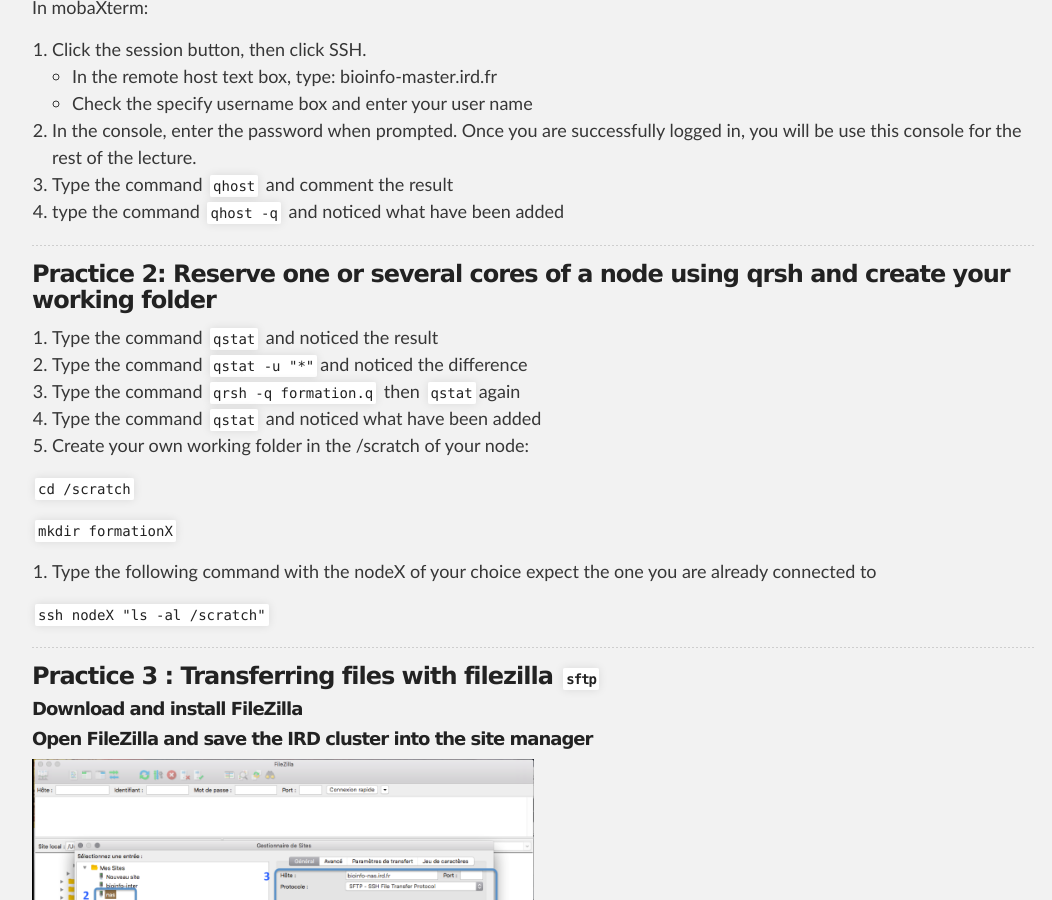
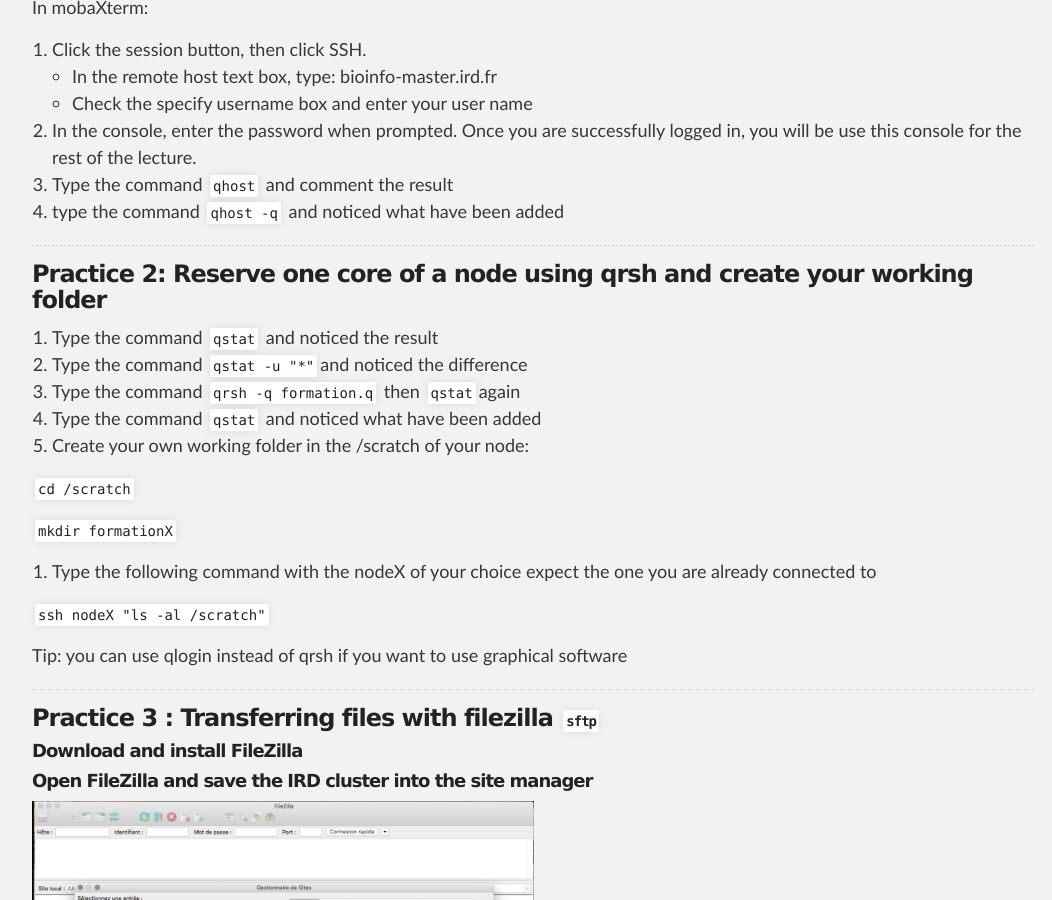
Before and after one commit to SouthGreenPlatform/trainings, a Jekyll site: the page built from _pages/hpc/hpcPractice.md, in a window 1280 px wide and 900 px high, scrolled down 1814 px. Shown: the whole window, without its empty margins (106-1158 px from the left). Built offline with Jekyll 4.4.1, drawn with Linux system fonts in a browser that asks for light colours; nearby versions of some CDN libraries; some of the changed text lies outside the part shown.

Commit message:
Update hpcPractice.md

```diff
--- a/_pages/hpc/hpcPractice.md
+++ b/_pages/hpc/hpcPractice.md
@@ -21,7 +21,7 @@ description: HPC Practice page
 <!-- TOC depthFrom:2 depthTo:2 withLinks:1 updateOnSave:1 orderedList:0 -->
 * [Preambule: Softwares to install before connecting to a distant linux server ](#preambule)
 * [Practice 1: Get connecting on a linux server by `ssh`](#practice-1)
-* [Practice 2: Reserve one or several cores of a node using qrsh and create your working folder](#practice-2)
+* [Practice 2: Reserve one core of a node using qrsh and create your working folder](#practice-2)
 * [Practice 3: Transfering files with filezilla `sftp`](#practice-3)
 * [Practice 4: Transfering data to the node `scp`](#practice-4)
 * [Practice 5: Use module environment to  load your tool](#practice-5)
@@ -83,7 +83,7 @@ Once you are successfully logged in, you will be use this console for the rest o
 
 
 <a name="practice-2"></a>
-### Practice 2: Reserve one or several cores of a node using qrsh and create your working folder
+### Practice 2: Reserve one core of a node using qrsh and create your working folder
 
 
 1. Type the command `qstat` and noticed the result
@@ -99,6 +99,8 @@ Once you are successfully logged in, you will be use this console for the rest o
  6. Type the following command with the nodeX of your choice expect the one you are already connected to
 
   `ssh nodeX "ls -al /scratch"`
+
+  Tip: you can use qlogin instead of qrsh if you want to use graphical software
 
 -----------------------
 
```
